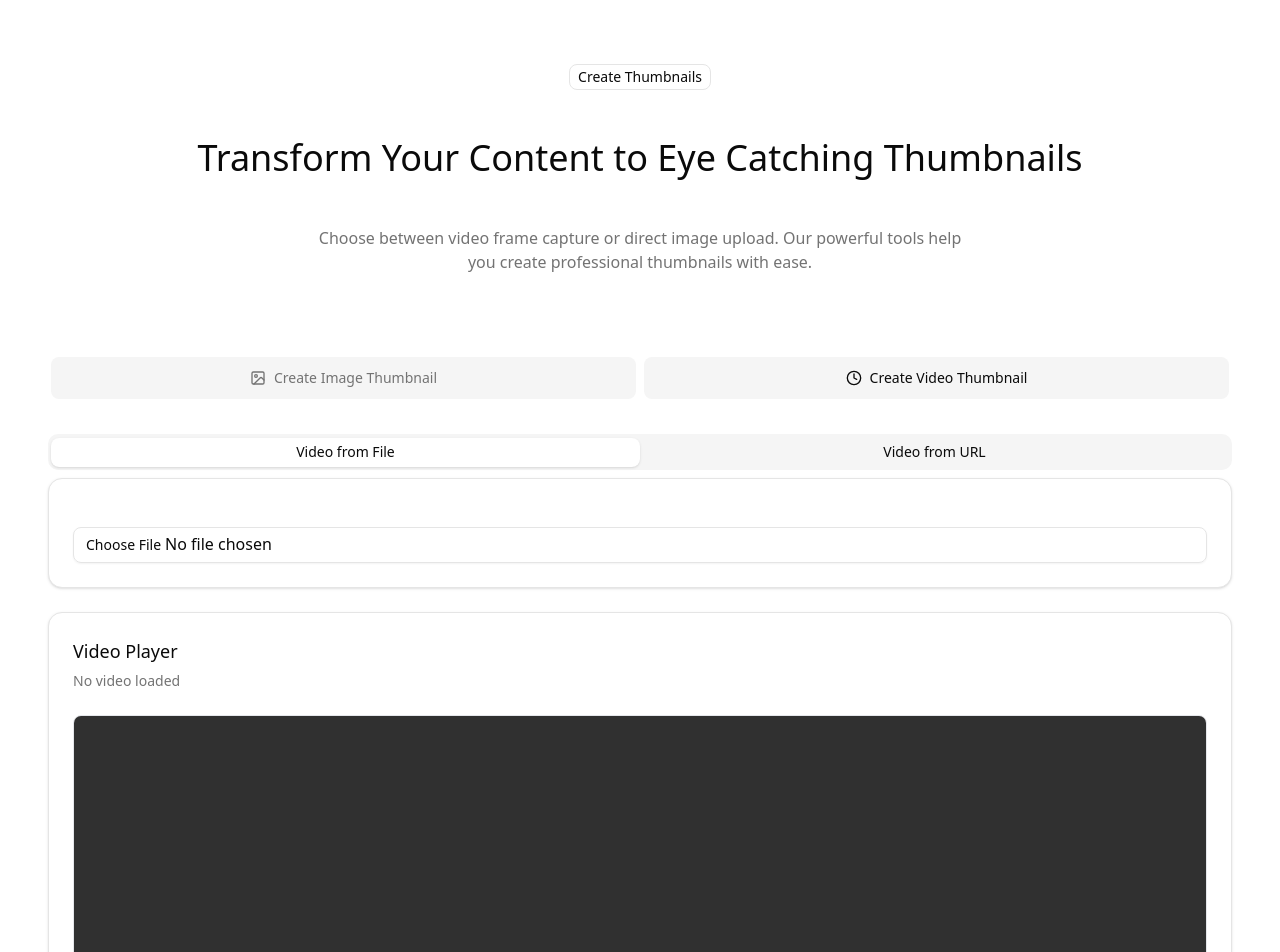
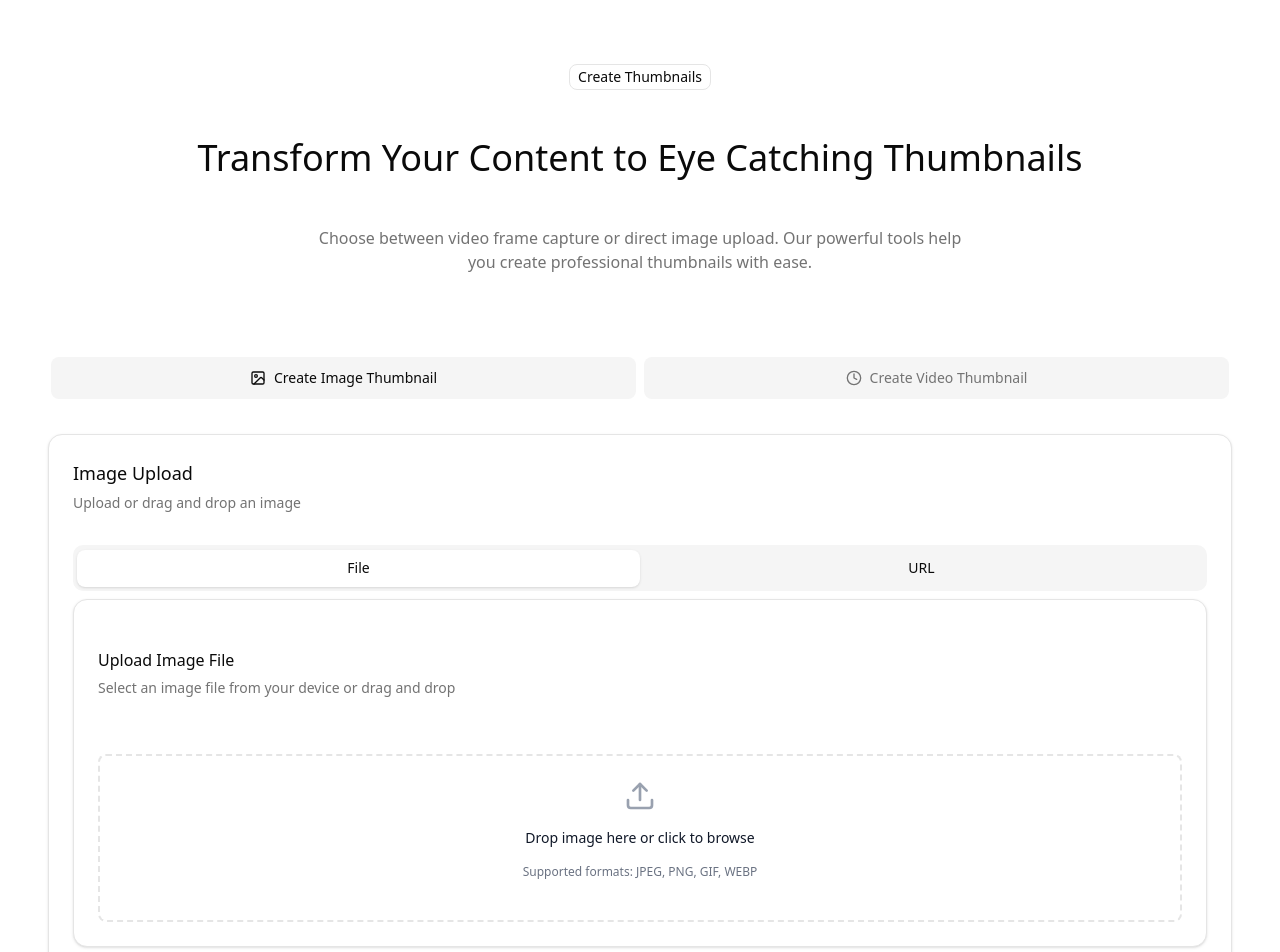
Before and after one commit to mevanmanilka83/snap-core, a Next.js app: page /thumbnail/video in a window 1280 px wide. Shown: the top 952 px of the page. Built offline with nearby package versions, Linux system fonts and the light colour scheme.

Commit message:
set default active tab to image thumbnail in video workflow

```diff
--- a/app/thumbnail/video/page.tsx
+++ b/app/thumbnail/video/page.tsx
@@ -36,7 +36,7 @@ export default function VideoThumbnailGenerator() {
   const [processedFrame, setProcessedFrame] = useState<string | null>(null)
   const [snapshots, setSnapshots] = useState<string[]>([])
   const [selectedSnapshotIndex, setSelectedSnapshotIndex] = useState<number>(-1)
-  const [activeTab, setActiveTab] = useState("video")
+  const [activeTab, setActiveTab] = useState("create-image-thumbnail")
   const [zoomLevel, setZoomLevel] = useState(100)
   const [undoStack, setUndoStack] = useState<string[]>([])
   const [redoStack, setRedoStack] = useState<string[]>([])
```
